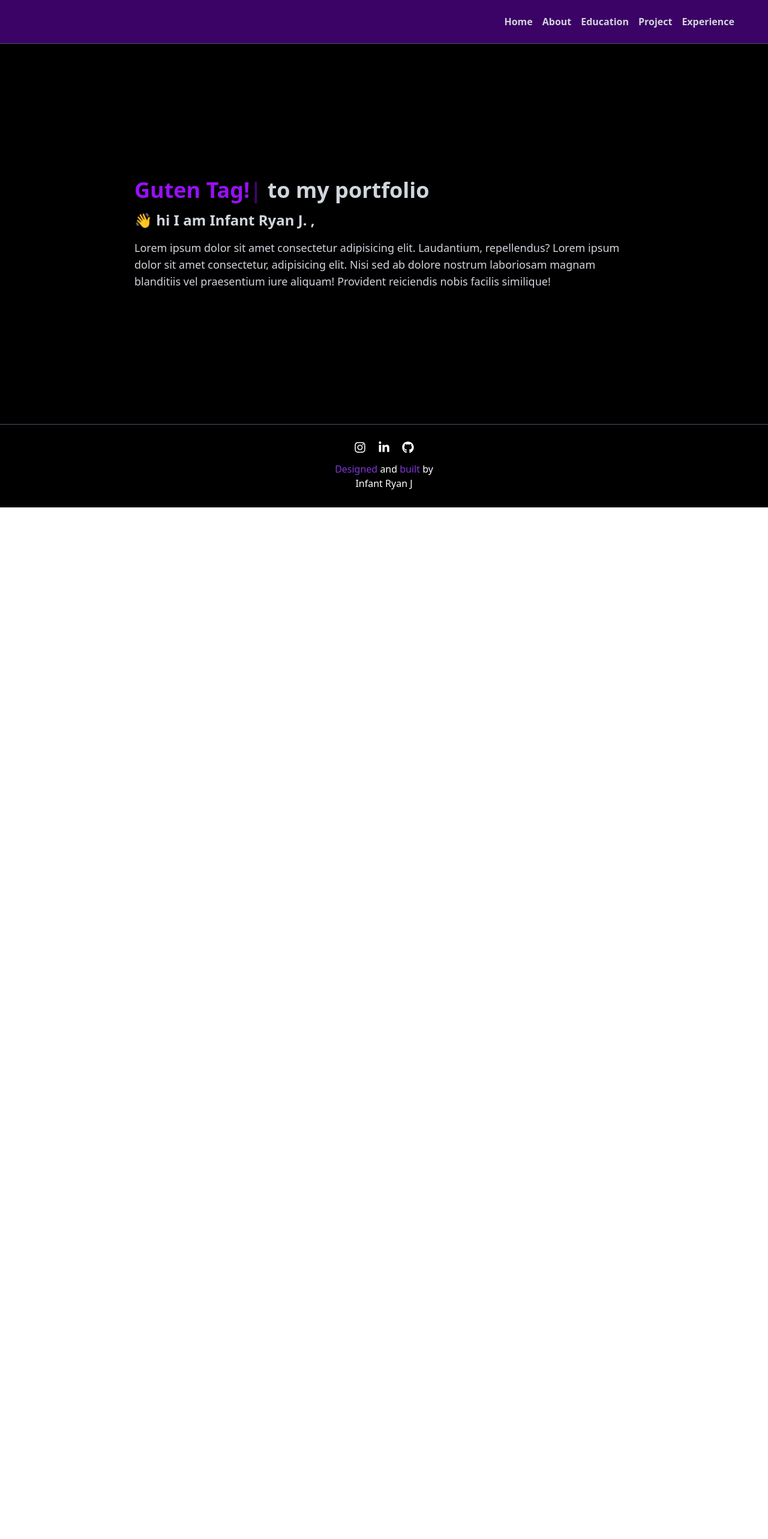
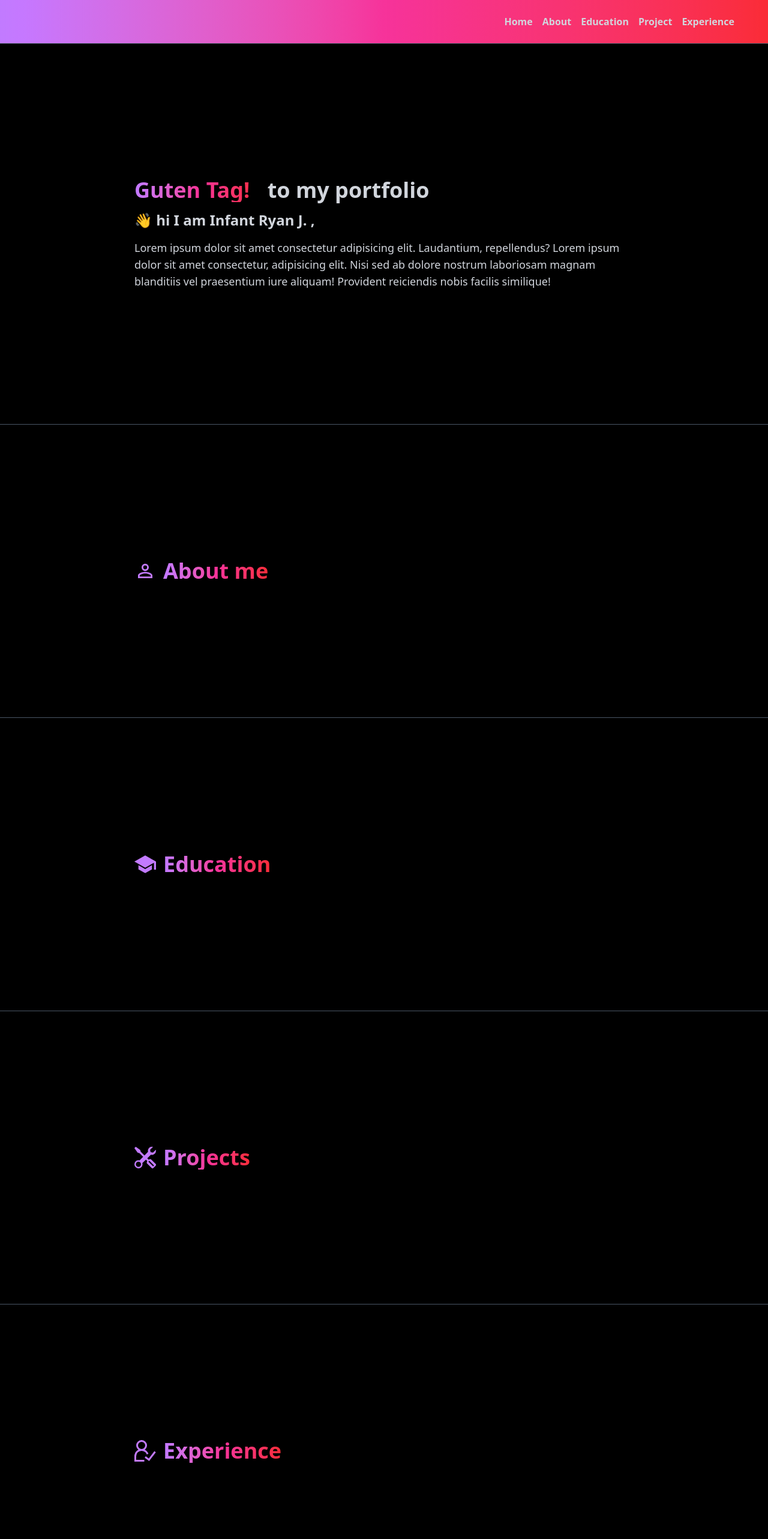
Before and after one commit to INFANT-RYAN/Portfolio, a React (Vite) app: page / in a window 1280 px wide. Shown: the top 2566 px of the page at 60% size. Before the commit the page ends 846 px from the top, so only its background shows below. Built offline with nearby package versions, Linux system fonts and the light colour scheme.

Commit message:
feat schema design

```diff
--- a/src/App.jsx
+++ b/src/App.jsx
@@ -1,13 +1,23 @@
 import Footer from "./componants/footer";
 import Nav from "./componants/navbar";
 import Home from "./componants/Home";
+import Education from "./componants/Education";
+import Abt from "./componants/abt";
+import Project from "./componants/Project"
+import Exp from "./componants/Exp";
 
 export default function App() {
   return (
     <>
       <Nav></Nav>
       <Home/>
+      <Abt></Abt>
+      <Education/>
+      <Project></Project>
+      <Exp></Exp>
       <Footer></Footer>
+
+
     </>
   );
 }
--- /dev/null
+++ b/src/componants/Abt.jsx
@@ -0,0 +1,12 @@
+import { MdPermIdentity } from "react-icons/md";
+
+export default function Abt() {
+  return (
+    <div className="bg-black  p-56  border-b border-gray-600">
+      <div className="flex items-center gap-3 text-4xl text-white font-semibold ">
+        <MdPermIdentity className="text-purple-400" />
+        <h2 className="bg-gradient-to-r from-purple-400 via-pink-500 to-red-500 inline-block text-transparent bg-clip-text">About me</h2>
+      </div>
+    </div>
+  );
+}
--- /dev/null
+++ b/src/componants/Education.jsx
@@ -0,0 +1,12 @@
+import { IoSchoolSharp } from "react-icons/io5";
+
+export default function Education() {
+  return (
+    <div className="bg-black p-56  border-b border-gray-600">
+      <div className="flex items-center gap-3 text-4xl text-white font-semibold">
+        <IoSchoolSharp className="text-purple-400" />
+        <h2 className="bg-gradient-to-r from-purple-400 via-pink-500 to-red-500 inline-block text-transparent bg-clip-text">Education</h2>
+      </div>
+    </div>
+  );
+}
--- /dev/null
+++ b/src/componants/Exp.jsx
@@ -0,0 +1,14 @@
+import { GrUserExpert } from "react-icons/gr";
+
+export default function Exp() {
+  return (
+    <div className="bg-black p-56  border-b border-gray-600">
+          <div className="flex items-center gap-3 text-4xl text-white font-semibold">
+            <GrUserExpert className="text-purple-400" />
+            <h2 className="bg-gradient-to-r from-purple-400 via-pink-500 to-red-500 inline-block text-transparent bg-clip-text">
+              Experience
+            </h2>
+          </div>
+        </div>
+  )
+}
--- a/src/componants/Home.jsx
+++ b/src/componants/Home.jsx
@@ -2,9 +2,9 @@ import { ReactTyped } from "react-typed";
 
 export default function Home() {
   return (
-    <div className="container bg-black text-gray-300 p-56">
+    <div className="container bg-black text-gray-300 p-56 border-b border-gray-600">
       <div className="font-semibold">
-        <h1 className="text-4xl pb-3.5"><ReactTyped className="text-purple-600 " strings={['Welcome!','¡Hola!','Bonjour!','Guten Tag!','こんにちは','你好','नमस्ते','مرحبا','Привет','Ciao!','안녕하세요','Jambo!']} typeSpeed={40}
+        <h1 className="text-4xl pb-3.5"><ReactTyped className="bg-gradient-to-r from-purple-400 via-pink-500 to-red-500 inline-block text-transparent bg-clip-text" strings={['Welcome!','¡Hola!','Bonjour!','Guten Tag!','こんにちは','你好','नमस्ते','مرحبا','Привет','Ciao!','안녕하세요','Jambo!']} typeSpeed={40}
       backSpeed={50} loop /> to my portfolio</h1>
         <h2 className="text-2xl pb-4"> &#x1F44B; hi I am Infant Ryan J. ,</h2>
       </div>
--- /dev/null
+++ b/src/componants/Project.jsx
@@ -0,0 +1,14 @@
+import { BsTools } from "react-icons/bs";
+
+export default function Project() {
+  return (
+    <div className="bg-black p-56  border-b border-gray-600">
+      <div className="flex items-center gap-3 text-4xl text-white font-semibold">
+        <BsTools className="text-purple-400" />
+        <h2 className="bg-gradient-to-r from-purple-400 via-pink-500 to-red-500 inline-block text-transparent bg-clip-text">
+          Projects
+        </h2>
+      </div>
+    </div>
+  );
+}
--- a/src/componants/footer.jsx
+++ b/src/componants/footer.jsx
@@ -17,6 +17,7 @@ export default function Footer() {
           <span className="text-[#8137db]">built</span> by <br />
           <center>Infant Ryan J</center>
         </p>
+
       </div>
     </div>
   );
--- a/src/componants/navbar.jsx
+++ b/src/componants/navbar.jsx
@@ -2,7 +2,7 @@ import { MdMenu } from "react-icons/md";
 
 export default function Nav() {
   return (
-    <div className="bg-purple-950 p-6 container max-[100%]:] border-b border-gray-600">
+    <div className="bg-gradient-to-r from-purple-400 via-pink-500 to-red-500 p-6 container max-[100%]:] border-b border-gray-600">
       <div className=" flex justify-between px-8 ">
         <div></div>
         <nav>
```
